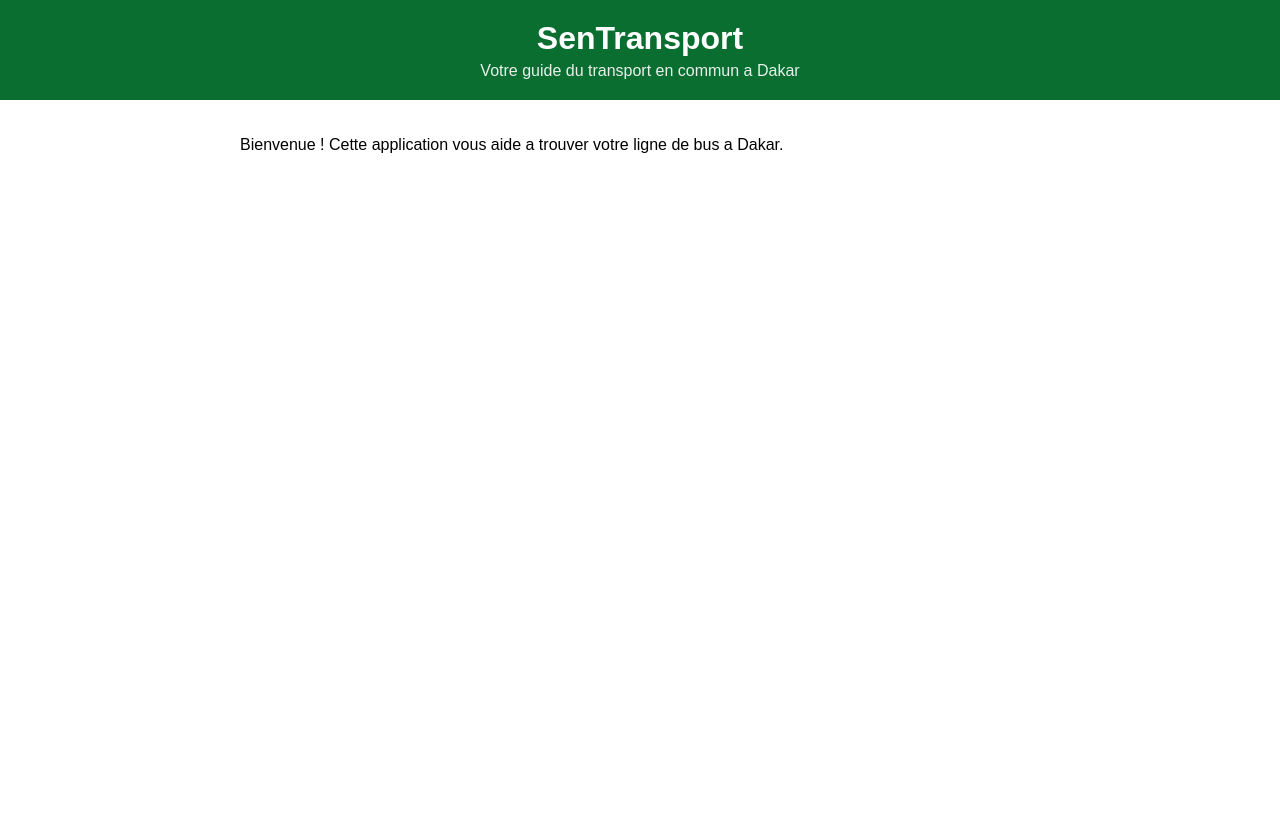
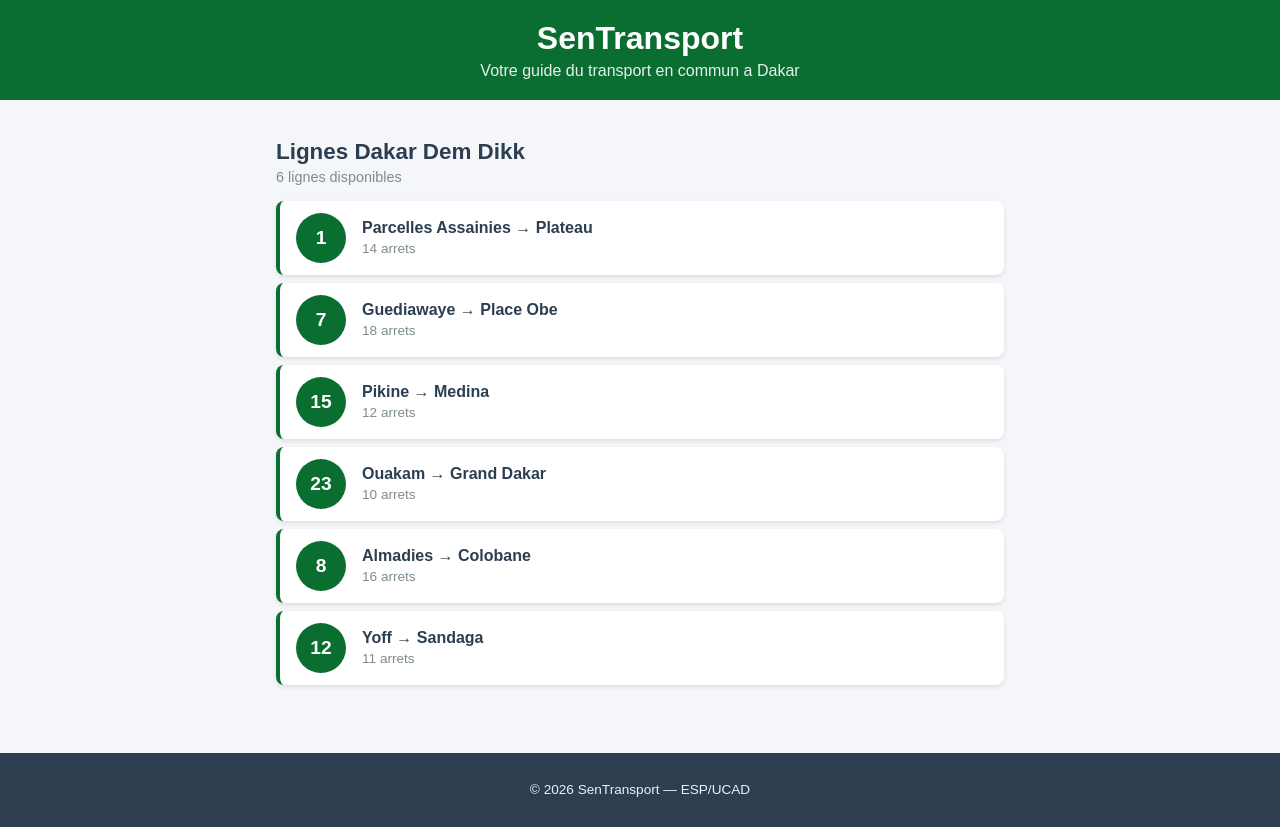
Before and after one commit to seydinamouhamadoulaminediouf/sentransport, a React (Create React App) app: page / in a window 1280 px wide. Before the commit the page ends 800 px from the top, so only its background shows below. Built offline with nearby package versions, Linux system fonts and the light colour scheme.

Commit message:
Lab 2 : composants statiques LigneBus et ListeLignes

```diff
--- a/src/App.css
+++ b/src/App.css
@@ -1,9 +1,20 @@
 .App {
   font-family: Arial, sans-serif;
   min-height: 100vh;
+  background-color: #f5f6fa;
+  display: flex;
+  flex-direction: column;
 }
 .contenu {
   padding: 20px;
   max-width: 800px;
   margin: 0 auto;
+  width: 100%;
+  box-sizing: border-box;
+  flex: 1;
 }
+@media (max-width: 600px) {
+  .contenu {
+    padding: 12px;
+  }
+}
--- a/src/App.js
+++ b/src/App.js
@@ -1,15 +1,41 @@
 import "./App.css";
 import Header from "./Header";
+import ListeLignes from "./ListeLignes";
+import Footer from "./Footer";
 function App() {
+  const lignes = [
+    {
+      id: 1,
+      numero: "1",
+      depart: "Parcelles Assainies",
+      arrivee: "Plateau",
+      arrets: 14,
+    },
+    {
+      id: 2,
+      numero: "7",
+      depart: "Guediawaye",
+      arrivee: "Place Obe",
+      arrets: 18,
+    },
+    { id: 3, numero: "15", depart: "Pikine", arrivee: "Medina", arrets: 12 },
+    {
+      id: 4,
+      numero: "23",
+      depart: "Ouakam",
+      arrivee: "Grand Dakar",
+      arrets: 10,
+    },
+    { id: 5, numero: "8", depart: "Almadies", arrivee: "Colobane", arrets: 16 },
+    { id: 6, numero: "12", depart: "Yoff", arrivee: "Sandaga", arrets: 11 },
+  ];
   return (
     <div className="App">
       <Header />
       <main className="contenu">
-        <p>
-          Bienvenue ! Cette application vous aide a trouver votre ligne de bus a
-          Dakar.
-        </p>
+        <ListeLignes lignes={lignes} />
       </main>
+      <Footer />
     </div>
   );
 }
--- /dev/null
+++ b/src/Footer.css
@@ -0,0 +1,8 @@
+.footer {
+  background-color: #2c3e50;
+  color: #ecf0f1;
+  text-align: center;
+  padding: 16px;
+  margin-top: 40px;
+  font-size: 0.85rem;
+}
--- /dev/null
+++ b/src/Footer.js
@@ -0,0 +1,9 @@
+import "./Footer.css";
+function Footer() {
+  return (
+    <footer className="footer">
+      <p>&copy; 2026 SenTransport &mdash; ESP/UCAD</p>
+    </footer>
+  );
+}
+export default Footer;
--- /dev/null
+++ b/src/LigneBus.css
@@ -0,0 +1,50 @@
+.ligne-bus {
+  display: flex;
+  align-items: center;
+  padding: 12px 16px;
+  margin: 8px 0;
+  background-color: #ffffff;
+  border-radius: 8px;
+  border-left: 4px solid #0a6e31;
+  box-shadow: 0 2px 4px rgba(0, 0, 0, 0.1);
+  cursor: pointer;
+  transition:
+    transform 0.2s,
+    box-shadow 0.2s;
+}
+.ligne-bus:hover {
+  transform: translateX(4px);
+  box-shadow: 0 4px 8px rgba(0, 0, 0, 0.15);
+}
+
+.ligne-numero {
+  background-color: #0a6e31;
+  color: white;
+  font-weight: bold;
+  font-size: 1.2rem;
+  width: 50px;
+  height: 50px;
+  border-radius: 50%;
+  display: flex;
+  align-items: center;
+  justify-content: center;
+  margin-right: 16px;
+  flex-shrink: 0;
+}
+
+.ligne-info {
+  display: flex;
+  flex-direction: column;
+}
+
+.ligne-trajet {
+  font-size: 1rem;
+  font-weight: 600;
+  color: #2c3e50;
+}
+
+.ligne-arrets {
+  font-size: 0.85rem;
+  color: #7f8c8d;
+  margin-top: 4px;
+}
--- /dev/null
+++ b/src/LigneBus.js
@@ -0,0 +1,17 @@
+import "./LigneBus.css";
+
+function LigneBus({ numero, depart, arrivee, arrets }) {
+  return (
+    <div className="ligne-bus">
+      <div className="ligne-numero">{numero}</div>
+      <div className="ligne-info">
+        <span className="ligne-trajet">
+          {depart} &rarr; {arrivee}
+        </span>
+        <span className="ligne-arrets">{arrets} arrets</span>
+      </div>
+    </div>
+  );
+}
+
+export default LigneBus;
--- /dev/null
+++ b/src/ListeLignes.css
@@ -0,0 +1,16 @@
+.liste-lignes {
+  padding: 0 16px;
+}
+
+.liste-titre {
+  color: #2c3e50;
+  font-size: 1.4rem;
+  margin-bottom: 4px;
+}
+
+.liste-description {
+  color: #7f8c8d;
+  font-size: 0.9rem;
+  margin-top: 0;
+  margin-bottom: 16px;
+}
--- /dev/null
+++ b/src/ListeLignes.js
@@ -0,0 +1,22 @@
+import LigneBus from "./LigneBus";
+import "./ListeLignes.css";
+
+function ListeLignes({ lignes }) {
+  return (
+    <div className="liste-lignes">
+      <h2 className="liste-titre">Lignes Dakar Dem Dikk</h2>
+      <p className="liste-description">{lignes.length} lignes disponibles</p>
+      {lignes.map((ligne) => (
+        <LigneBus
+          key={ligne.id}
+          numero={ligne.numero}
+          depart={ligne.depart}
+          arrivee={ligne.arrivee}
+          arrets={ligne.arrets}
+        />
+      ))}
+    </div>
+  );
+}
+
+export default ListeLignes;
```
